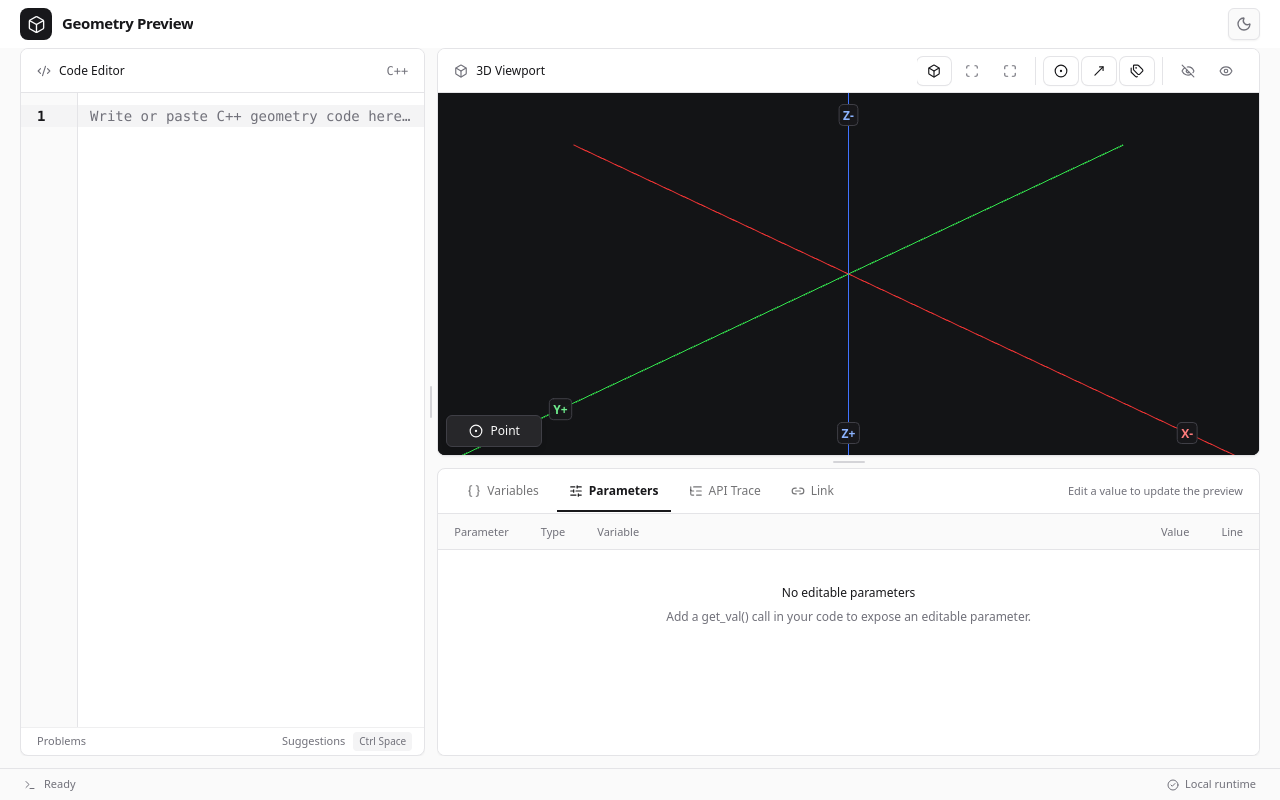
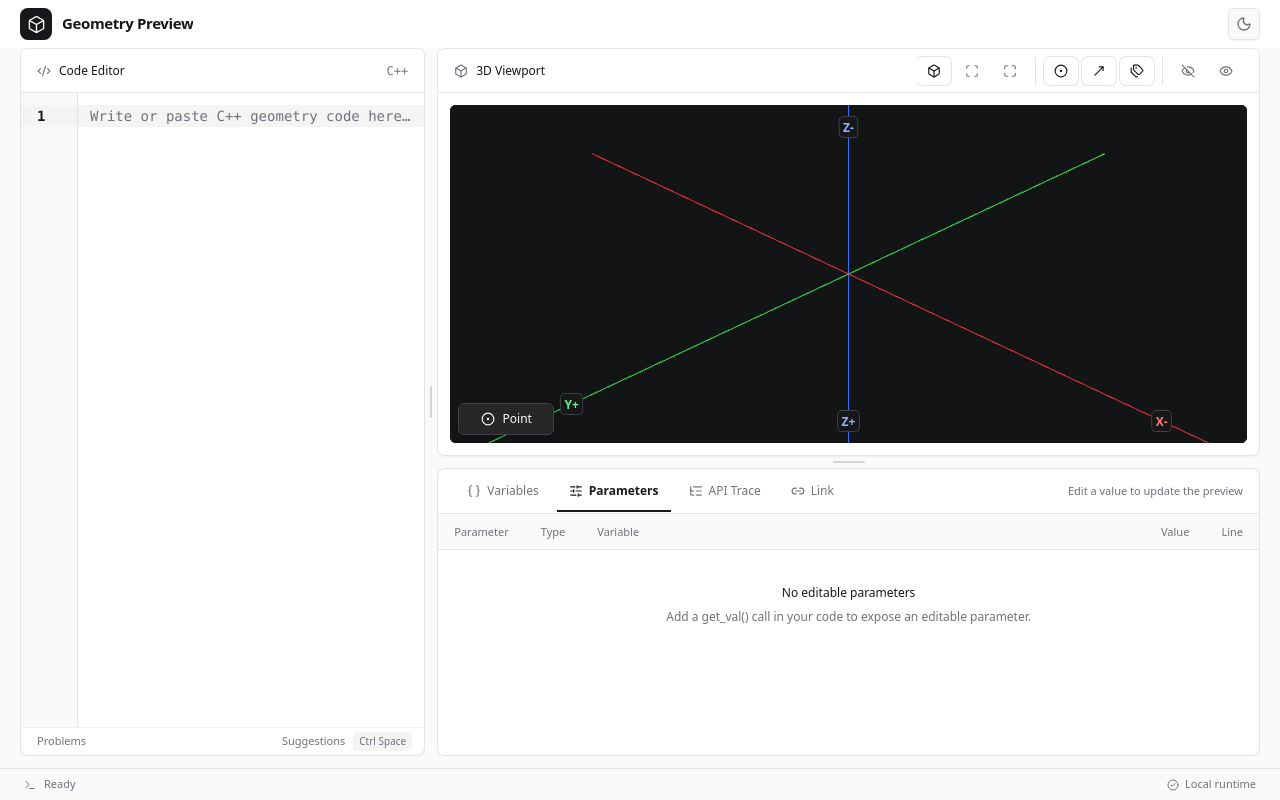
Before and after one commit to PhanVonHohenzollern/3d, a React (Vite) app: page / in a window 1280 px wide. Built offline with nearby package versions, Linux system fonts and the light colour scheme.

Commit message:
Add breathing room around viewport content

```diff
--- a/src/components/App.tsx
+++ b/src/components/App.tsx
@@ -53,7 +53,7 @@ export function App() {
                   <PanelHeader icon={Box} title="3D Viewport">
                     <ToolBar items={mainWindow.toolbarItems} />
                   </PanelHeader>
-                  <div className="relative min-h-0 flex-1 overflow-hidden bg-viewport">
+                  <div className="relative m-3 min-h-0 flex-1 overflow-hidden rounded-md bg-viewport">
                     <Viewport3D {...mainWindow.viewport} />
                   </div>
                 </section>
```
